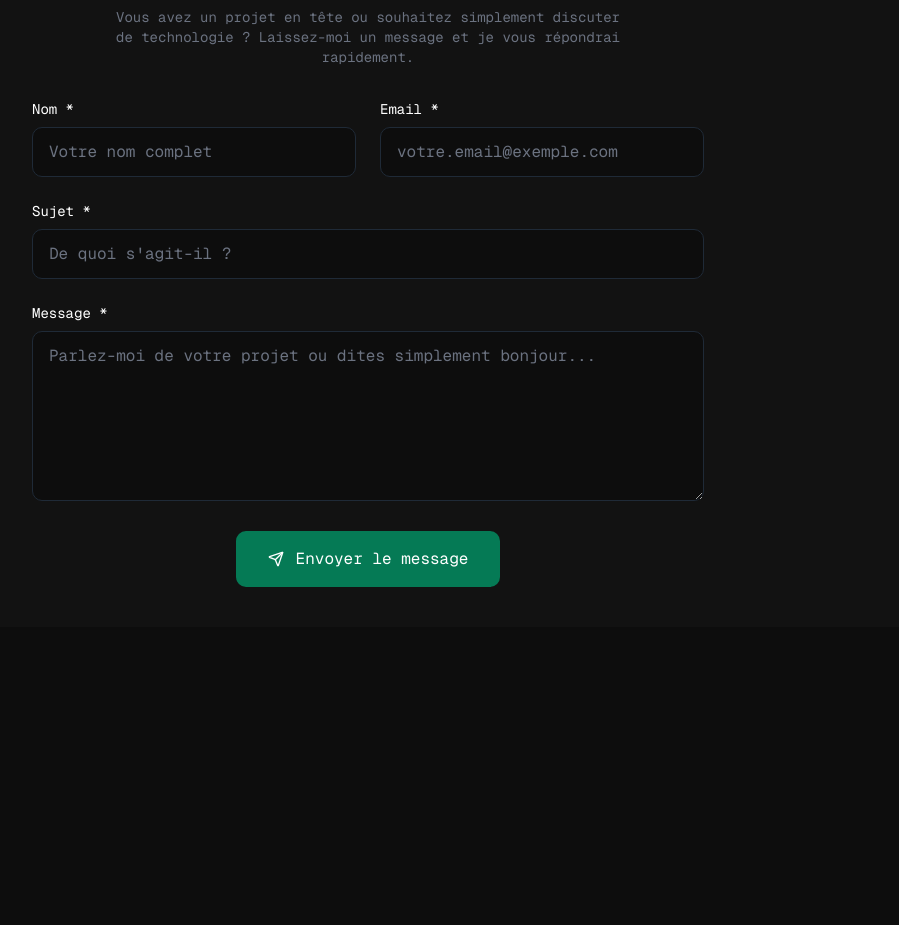
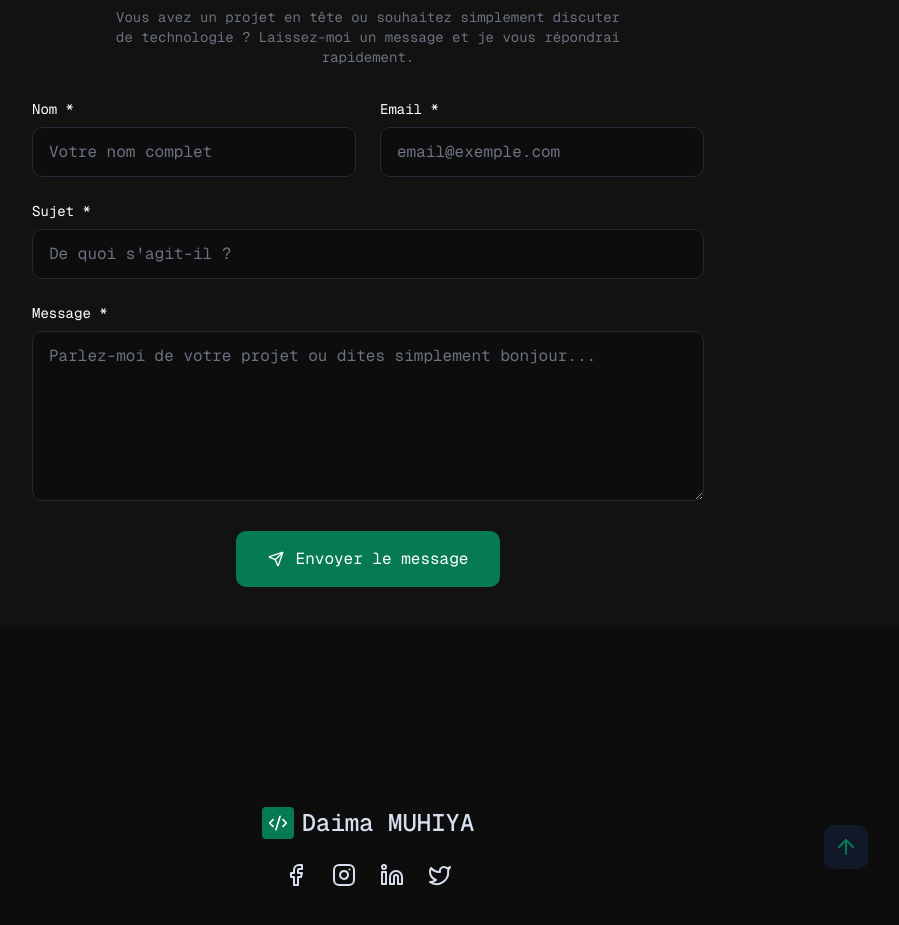
Before and after one commit to DaimaMuhiya/portfolio-daima, a Next.js app: page / in a window 1280 px wide. Shown: the part 5000-5925 px from the top of the page, without its empty margins (272-1171 px from the left). Before the commit the page ends 5787 px from the top, so only its background shows below. Built offline with nearby package versions, Linux system fonts and the light colour scheme.

Commit message:
feat(page): update personal information and add footer
Updates personal information on the home page and adds a footer component to improve navigation.

```diff
--- a/src/app/page.tsx
+++ b/src/app/page.tsx
@@ -12,8 +12,9 @@ import EducationResearchSection from "@/components/education-research-section";
 import ProjectsSection from "@/components/projects-section";
 import SkillsSection from "@/components/skills-section";
 import ContactForm from "@/components/contact-form";
+import Footer from "@/components/footer";
 
-export default function App() {
+export default function Home() {
   const [formData, setFormData] = useState({
     name: "",
     email: "",
@@ -60,7 +61,7 @@ export default function App() {
   const handleResumeDownload = () => {
     // Create a mock PDF download
     const resumeContent = `
-John Smith - Senior Full Stack Web & App Developer
+Daima MUHIYA - Senior Software Development Engeneer
 
 EXPERIENCE:
 • Google (2017-Present) - Senior Software Engineer
@@ -81,9 +82,9 @@ SKILLS:
 • Technologies: Python, TensorFlow, Angular, Kubernetes, GCP
 
 CONTACT:
-• Email: johndev@gmail.com
-• Phone: +1-6-379-925
-• Skype: john.dev
+• Email: muhiyabenjamin@gmail.com
+• Phone: +243-995-825-417
+• Skype: daima.muhiya
     `;
 
     // Create and download the file
@@ -93,7 +94,7 @@ CONTACT:
     const url = URL.createObjectURL(blob);
     const link = document.createElement("a");
     link.href = url;
-    link.download = "John_Smith_Resume.pdf";
+    link.download = "Daima_MUHIYA_cv.pdf";
     document.body.appendChild(link);
     link.click();
     document.body.removeChild(link);
@@ -153,6 +154,7 @@ CONTACT:
           onSubmit={handleSubmit}
         />
       </main>
+      <Footer onScrollToSection={scrollToSection} />
     </div>
   );
 }
--- a/src/components/contact-form.tsx
+++ b/src/components/contact-form.tsx
@@ -79,7 +79,7 @@ export default function ContactForm({
                   onChange={onInputChange}
                   required
                   className="w-full px-4 py-3 bg-[#0D0D0D] border border-[#1F2A37] rounded-lg text-white font-mono placeholder-[#6B7280] focus:border-[#057A55] focus:outline-none transition-colors"
-                  placeholder="votre.email@exemple.com"
+                  placeholder="email@exemple.com"
                 />
               </div>
             </div>
--- /dev/null
+++ b/src/components/footer.tsx
@@ -0,0 +1,64 @@
+"use client";
+
+import {
+  Code2,
+  ArrowUp,
+  Twitter,
+  Instagram,
+  Linkedin,
+  Facebook,
+} from "lucide-react";
+
+interface FooterProps {
+  onScrollToSection: (sectionId: string) => void;
+}
+
+export default function Footer({ onScrollToSection }: FooterProps) {
+  return (
+    <footer className="max-w-[1120px] mx-auto px-5 pb-10">
+      <div className="rounded-xl p-5 flex flex-col items-center gap-6 relative">
+        <div className="flex items-center gap-1">
+          <div className="w-8 h-8 bg-[#057A55] rounded flex items-center justify-center">
+            <Code2 className="w-5 h-5 text-white" />
+          </div>
+          <span className="text-2xl font-mono font-medium text-[#D7DFEE] ml-1">
+            Daima MUHIYA
+          </span>
+        </div>
+        <div className="flex items-center gap-6">
+          <Facebook className="w-6 h-6 text-[#D7DFEE] hover:text-[#057A55] cursor-pointer" />
+          <Instagram className="w-6 h-6 text-[#D7DFEE] hover:text-[#057A55] cursor-pointer" />
+          <Linkedin className="w-6 h-6 text-[#D7DFEE] hover:text-[#057A55] cursor-pointer" />
+          <Twitter className="w-6 h-6 text-[#D7DFEE] hover:text-[#057A55] cursor-pointer" />
+        </div>
+        {/* <div className="flex items-center gap-8">
+          <button
+            onClick={() => onScrollToSection("about")}
+            className="text-[#D7DFEE] hover:text-[#057A55] transition-colors font-mono"
+          >
+            À propos
+          </button>
+          <button
+            onClick={() => onScrollToSection("resume")}
+            className="text-[#D7DFEE] hover:text-[#057A55] transition-colors font-mono"
+          >
+            Parcours
+          </button>
+          <button
+            onClick={() => onScrollToSection("contacts")}
+            className="text-[#D7DFEE] hover:text-[#057A55] transition-colors font-mono"
+          >
+            Contacts
+          </button>
+        </div> */}
+        <button
+          onClick={() => window.scrollTo({ top: 0, behavior: "smooth" })}
+          className="absolute right-10 top-1/2 transform -translate-y-1/2 w-11 h-11 bg-[#111928] rounded-lg flex items-center justify-center hover:bg-[#057A55] transition-colors"
+          title="Retour en haut de la page"
+        >
+          <ArrowUp className="w-6 h-6 text-[#057A55] hover:text-white" />
+        </button>
+      </div>
+    </footer>
+  );
+}
```
